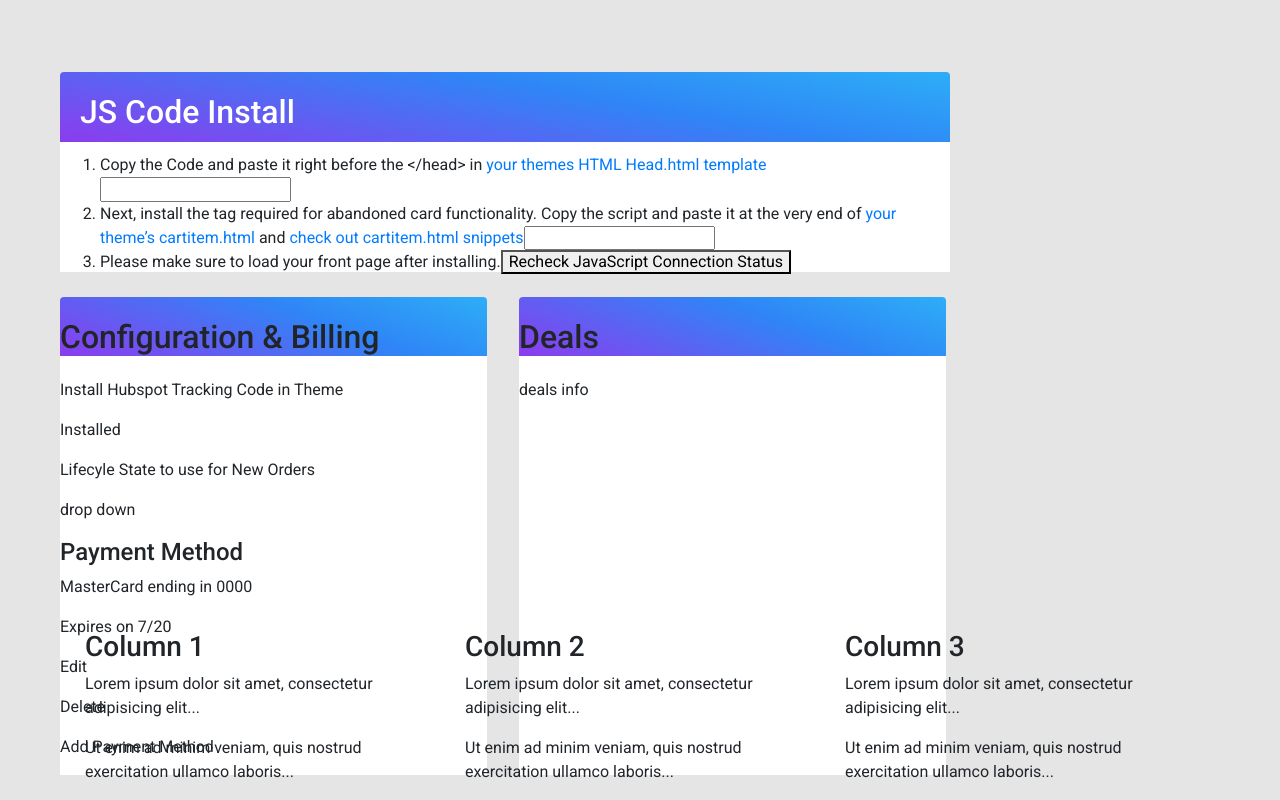
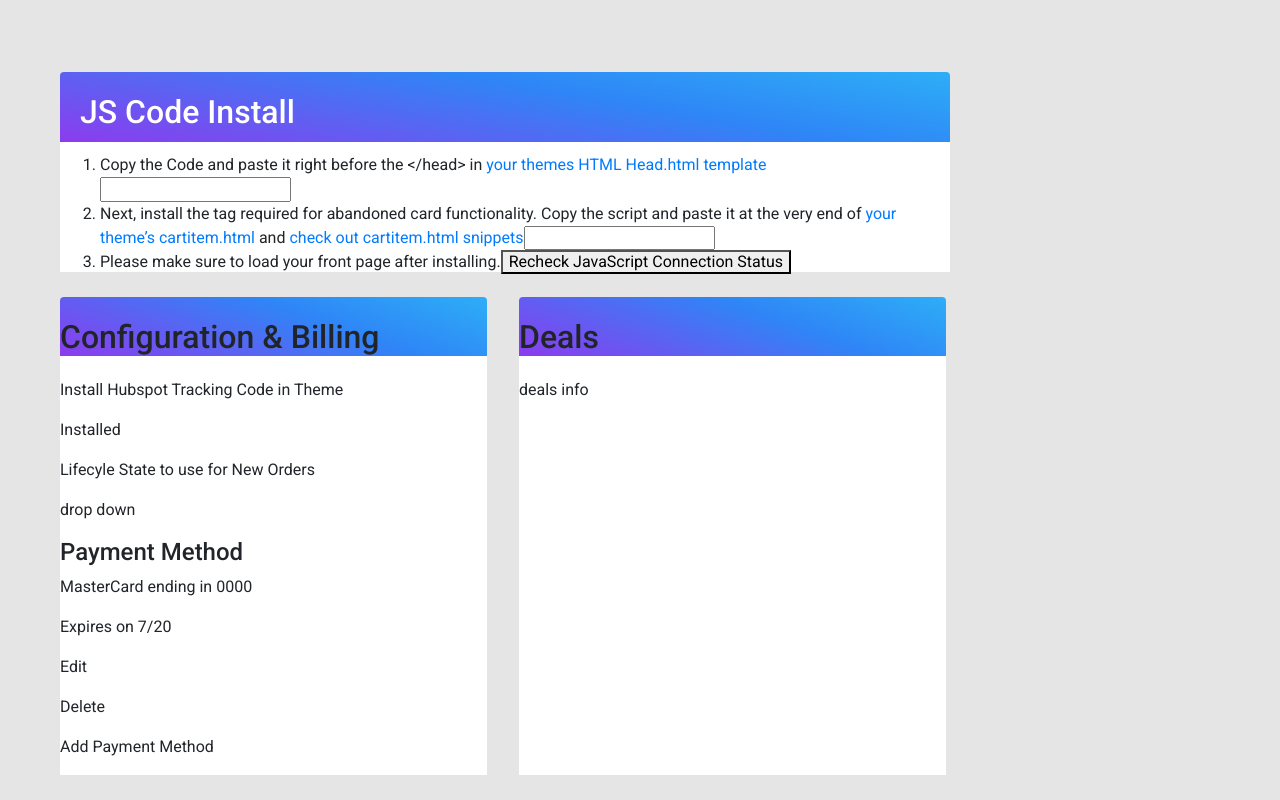
Before and after one commit to michaelzheng1/hubshop.ly, a React app: page / in a window 1280 px wide. Shown: the part 464-1264 px from the top of the page. After the commit the page ends 1239 px from the top, so only its background shows below. Built offline with nearby package versions, Linux system fonts and the light colour scheme.

Commit message:
just remove the helpcenter from app.js for now

```diff
--- a/src/App.js
+++ b/src/App.js
@@ -20,7 +20,6 @@ class App extends React.Component {
                     <Status />
                     <Setup />
                     <Billing />
-                    <HelpCenter />
                 </div>
             </BrowserRouter>
         );
```
